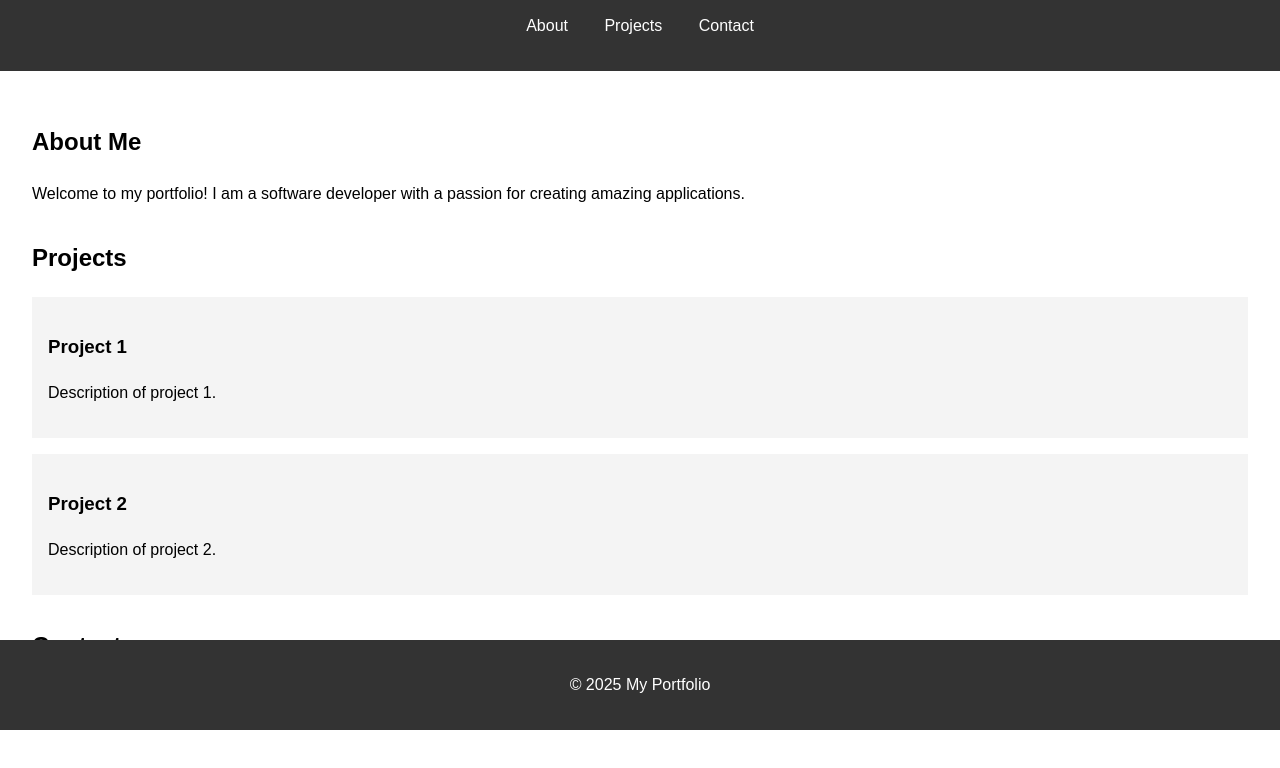
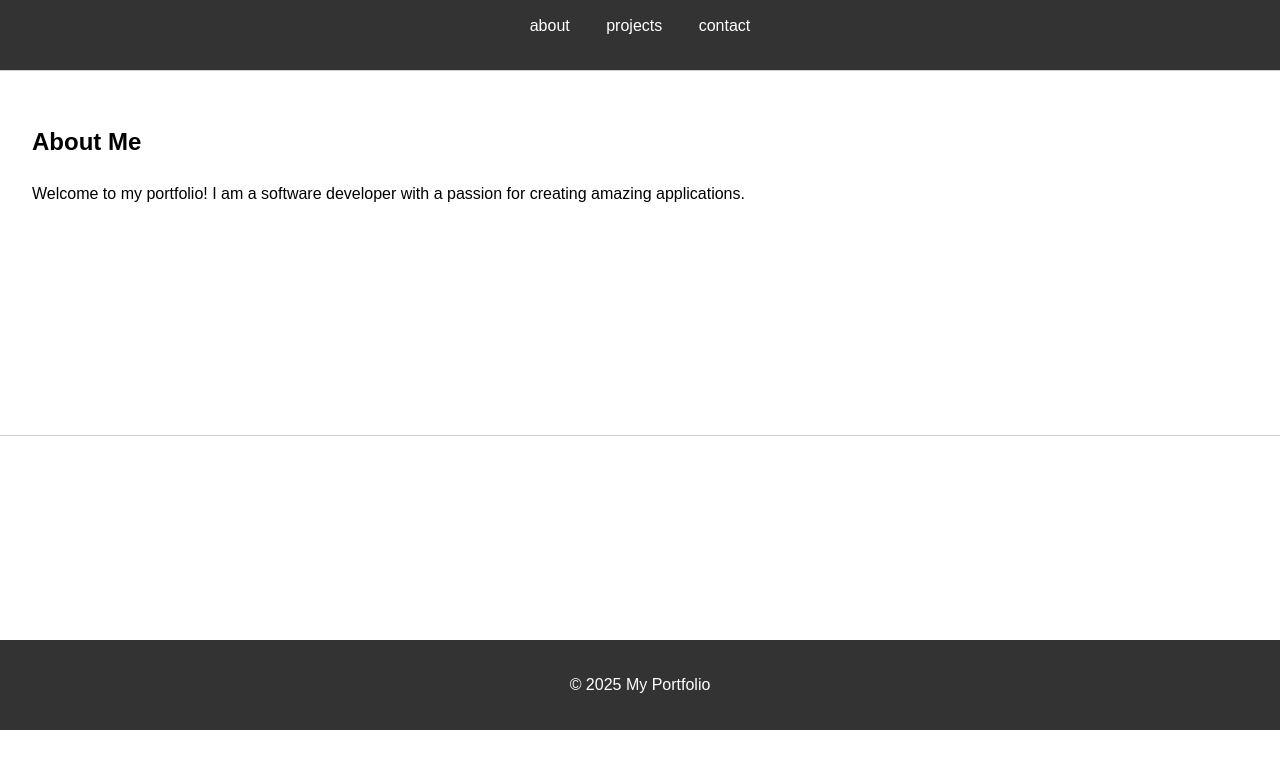
Before and after one commit to wrto1969/project-portfolio, a plain HTML site: page index.html in a window 1280 px wide. Shown: the part 70-838 px from the top of the page. After the commit the page ends 800 px from the top, so only its background shows below. Drawn offline with Linux system fonts and the light colour scheme.

Commit message:
added onclick to span instead of a tag

```diff
--- a/index.html
+++ b/index.html
@@ -10,10 +10,21 @@
     <header>
         <h1>My Portfolio</h1>
         <nav>
-            <ul>
-                <li><a href="#about">About</a></li>
-                <li><a href="#projects">Projects</a></li>
-                <li><a href="#contact">Contact</a></li>
+            <ul id="navbar">
+                <li id="nav-about">
+                    <span data-nav-id="about">about</span>
+                </li>
+                <li id="nav-project">
+                    <span data-nav-id="projects">projects</span>
+                </li>
+                <li id="nav-contact">
+                    <span data-nav-id="contact">contact</span>
+                    <!--
+                    <a href="#about">About</a>
+                    <a href="#projects">Projects</a>
+                    <a href="#contact">Contact</a>
+                    -->
+                </li>
             </ul>
         </nav>
     </header>
--- a/src/css/styles.css
+++ b/src/css/styles.css
@@ -26,18 +26,27 @@ nav ul li {
     margin: 0 1rem;
 }
 
-nav ul li a {
+nav ul li a,
+nav ul li span {
     color: #fff;
     text-decoration: none;
 }
 
 main {
     padding: 2rem;
+    min-height: 300px;
+    outline: 1px solid #ccc;
 }
 
 section {
     margin-bottom: 2rem;
+    display: none;
 }
+
+section:nth-of-type(1) {
+    display: block;
+}
+
 
 .project {
     background: #f4f4f4;
--- a/src/js/scripts.js
+++ b/src/js/scripts.js
@@ -13,3 +13,20 @@ document.addEventListener('DOMContentLoaded', function() {
         });
     });
 });
+/*Adding an onclick event to a button
+//const myButton = document.getElementById('myButton');
+myButton.addEventListener('click', function() {
+    let navID = myButton.getAttribute('data-nav-id');
+    alert('Button clicked!'+ navID);
+});*/
+const element = document.getElementById('navbar');
+const myButton = document.querySelectorAll('#navbar > li > span');
+
+const main = document.getSelection('main');
+
+myButton.forEach(button => {
+    button.addEventListener('click', function() {
+        let navID = button.getAttribute('data-nav-id');
+        alert('Button clicked!'+ navID);
+    });
+});
```
